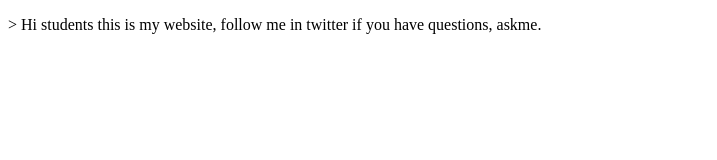
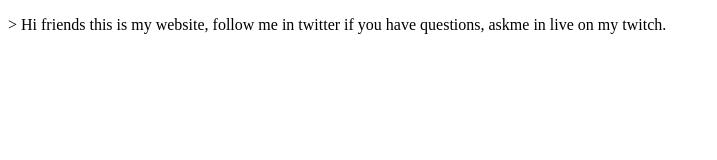
Before and after one commit to jtordoya1928/proyectoDemoCursoPrework, a plain HTML site: page index.html in a window 1280 px wide. Shown: the whole page, without its empty margins (0-717 px from the left). Drawn offline with Linux system fonts and the light colour scheme.

Commit message:
cambios agregamos sitio de twitch

```diff
--- a/index.html
+++ b/index.html
@@ -8,7 +8,7 @@
 </head>
 <body>
     <p>>
-        Hi students this is my website, follow me in twitter if you have questions, askme.
+        Hi friends this is my website, follow me in twitter if you have questions, askme in live on my twitch.
     </p>
 </body>
 </html>
```
